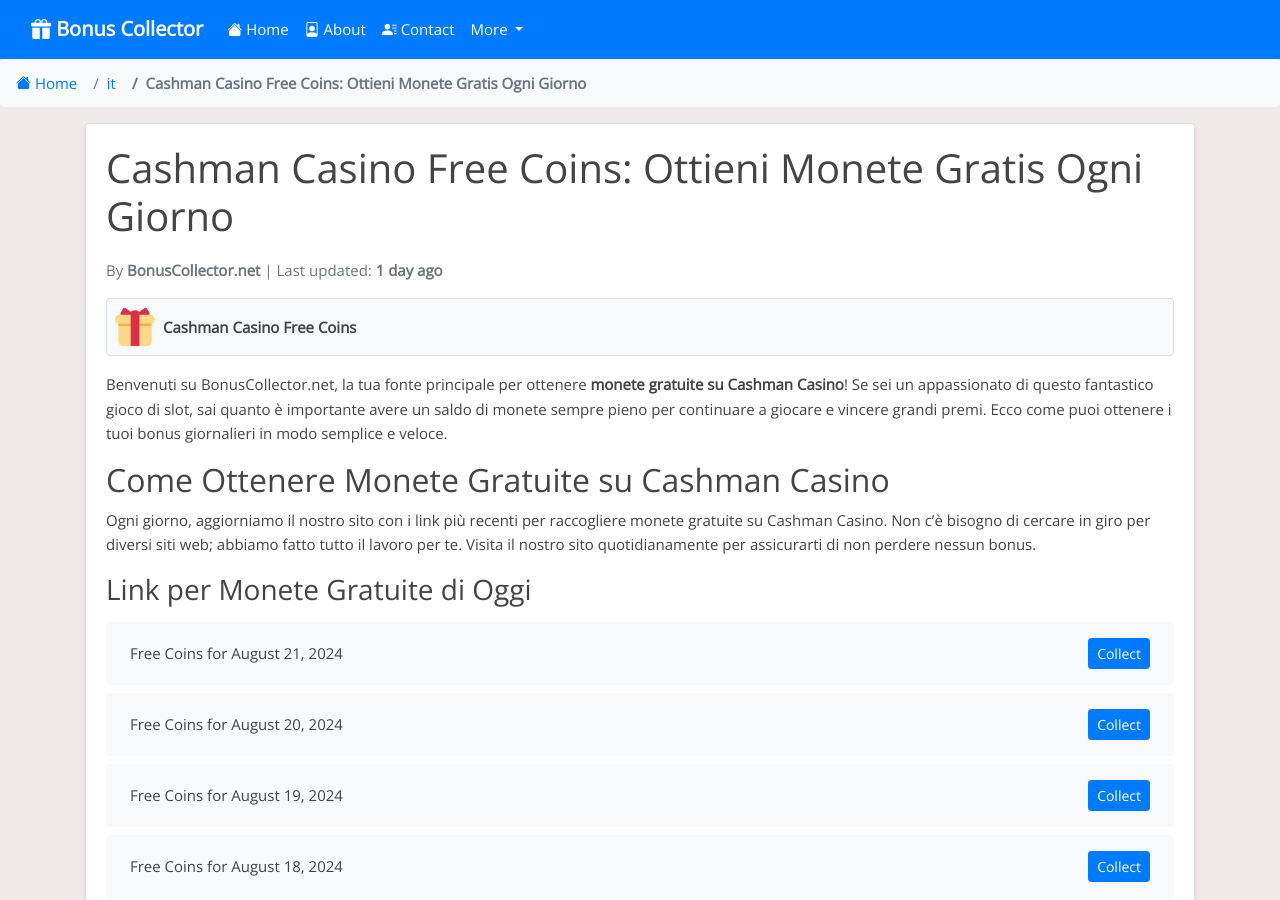
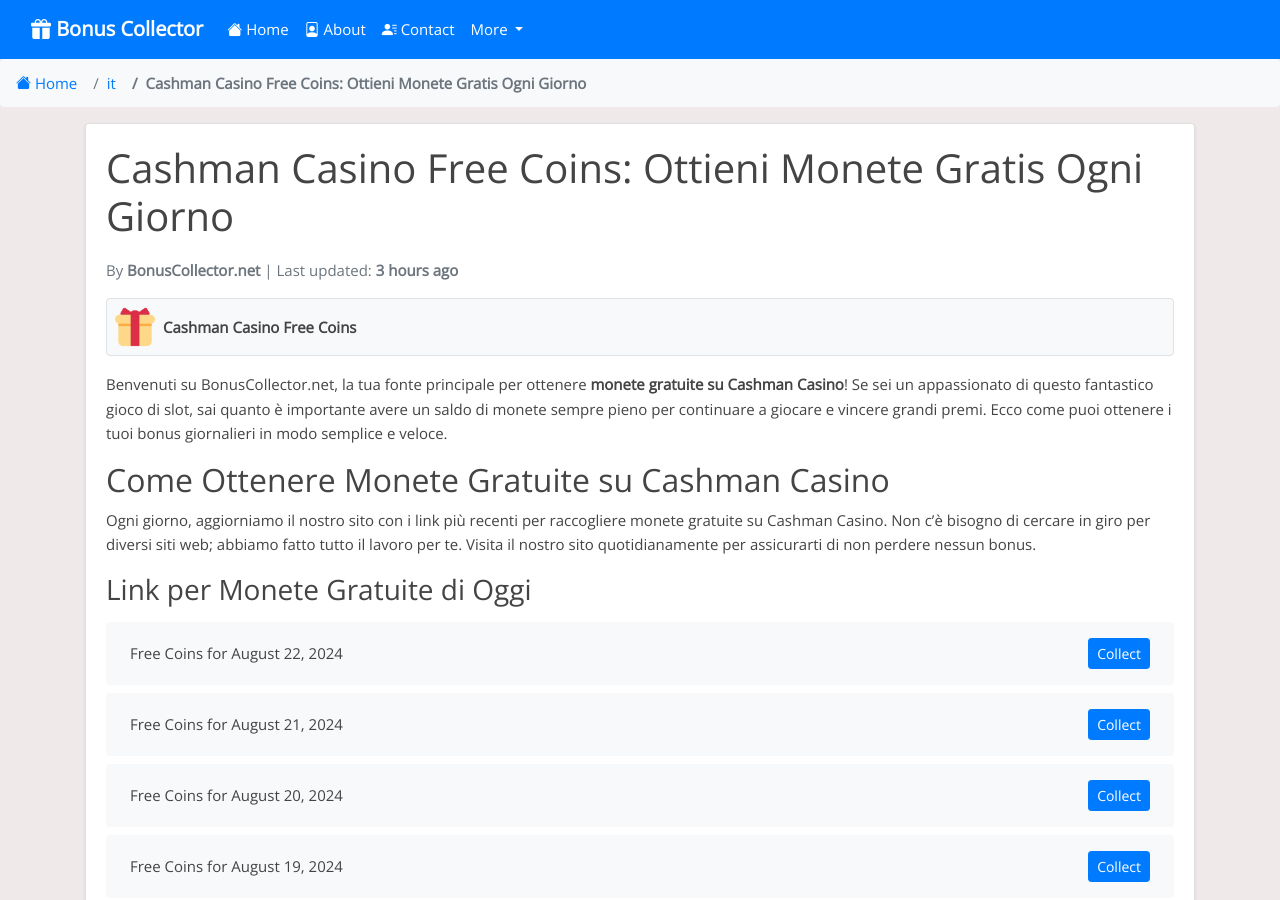
Before and after one commit to Prollad99/bs-net, a Jekyll site: the page built from it/_posts/2024-07-23-cashman-casino.md, in a window 1280 px wide and 900 px high. Built offline with Jekyll 4.4.1, drawn with Linux system fonts in a browser that asks for light colours; nearby versions of some CDN libraries; comment, search, counter and statistics services are not loaded; some of the changed text lies outside the part shown.

Commit message:
Update cashman-casino reward links and last modified date

```diff
--- a/_data/include_files.yml
+++ b/_data/include_files.yml
@@ -41,7 +41,7 @@
   last_modified: 2024-08-22 06:13:53
 
 cashman-casino.html:
-  last_modified: 2024-08-21 14:10:52
+  last_modified: 2024-08-22 14:09:16
 
 pop-slots.html:
   last_modified: 2024-08-22 14:09:16
--- a/_includes/cashman-casino.html
+++ b/_includes/cashman-casino.html
@@ -1,4 +1,8 @@
 <ul class="list-group mt-3 mb-4">
+  <li class="list-group-item d-flex justify-content-between align-items-center">
+    <span>Free Coins for August 22, 2024</span>
+    <a href="https://bit.ly/3SAQhBT" class="btn btn-primary btn-sm">Collect</a>
+  </li>
   <li class="list-group-item d-flex justify-content-between align-items-center">
     <span>Free Coins for August 21, 2024</span>
     <a href="https://bit.ly/3WJOE74" class="btn btn-primary btn-sm">Collect</a>
@@ -395,8 +399,4 @@
     <span>Free Coins for Invalid Date</span>
     <a href="https://bit.ly/3xMdjh3" class="btn btn-primary btn-sm">Collect</a>
   </li>
-  <li class="list-group-item d-flex justify-content-between align-items-center">
-    <span>Free Coins for Invalid Date</span>
-    <a href="https://bit.ly/3w4B83a" class="btn btn-primary btn-sm">Collect</a>
-  </li>
 </ul>
```
Also changed, not shown: links-json/cashman-casino.json (+4 -3 lines).
